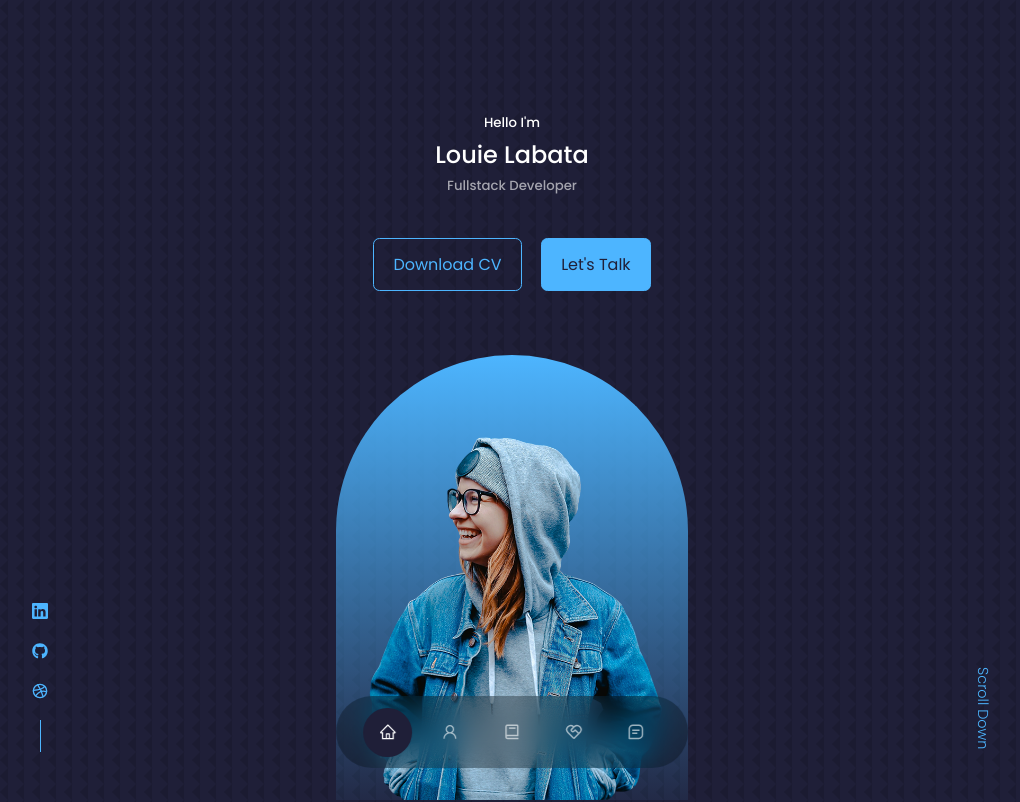
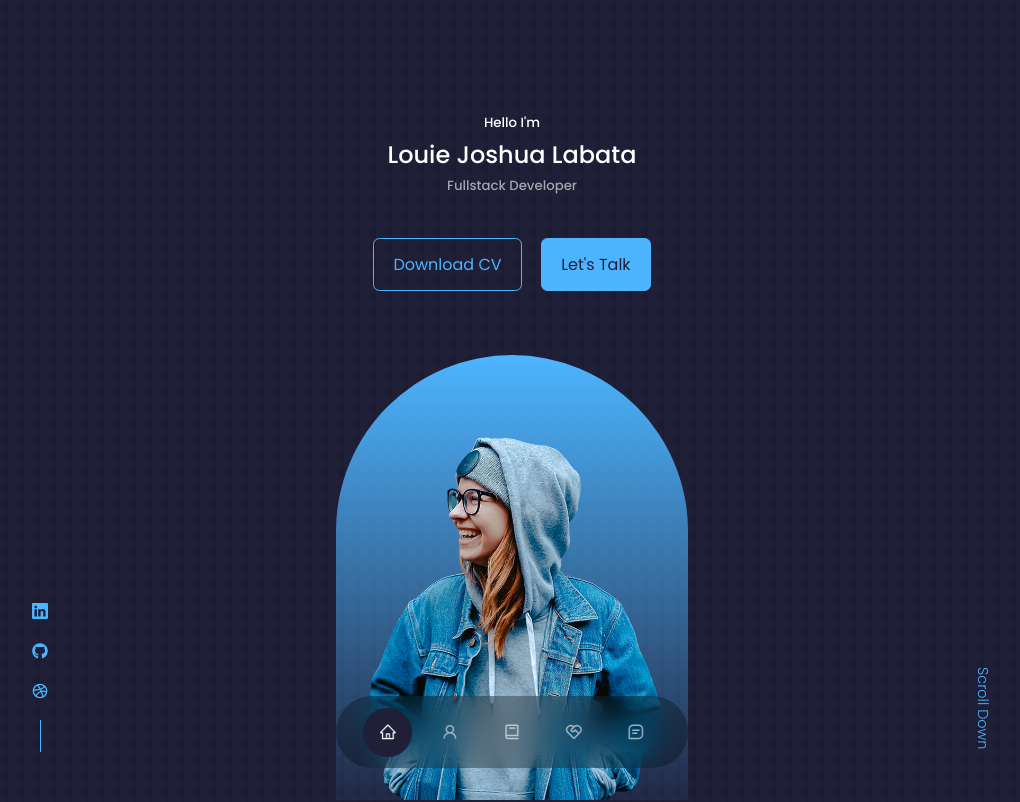
Before and after one commit to LouieLabata/personal-website, a React (Create React App) app: page / in a window 1280 px wide. Shown: the top 802 px of the page, without its empty margins (128-1148 px from the left). Built offline with nearby package versions, Linux system fonts and the light colour scheme.

Commit message:
New branch: Actual

```diff
--- a/src/components/header/Header.jsx
+++ b/src/components/header/Header.jsx
@@ -9,7 +9,7 @@ const Header = () => {
     <header> {/* General Container Class (".container") + BIM Naming Convention ("header__container") */}
       <div className="container header__container">
         <h5>Hello I'm</h5>
-        <h2>Louie Labata</h2>
+        <h2>Louie Joshua Labata</h2>
         <h5 className='text-light'>Fullstack Developer</h5>
         <CTA />
         <HeaderSocials />
```
